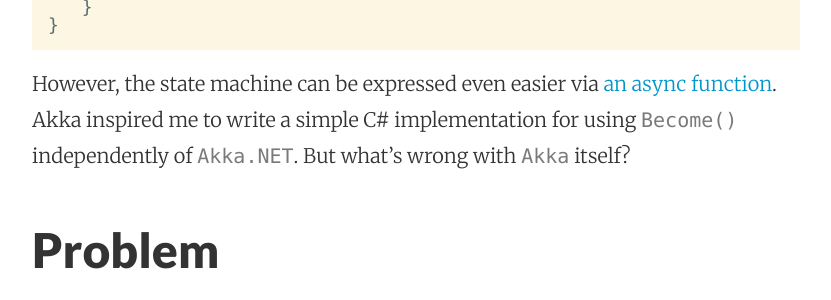
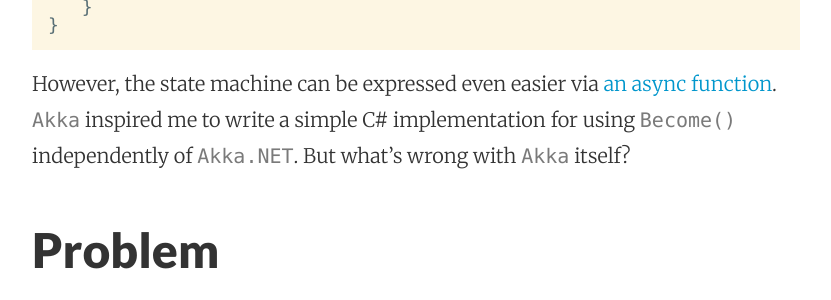
Before and after one commit to gaevoy/gaevoy.github.io, a Jekyll site: the page built from _posts/2019-02-08-state-machine.markdown, in a window 1280 px wide and 900 px high, scrolled down 632 px. Shown: the part 189-489 px from the top of the window, without its empty margins (224-1055 px from the left). Built offline with Jekyll 4.4.1, drawn with Linux system fonts in a browser that asks for light colours; nearby versions of some CDN libraries; comment, search, counter and statistics services are not loaded.

````diff
--- a/_posts/2019-02-08-state-machine.markdown
+++ b/_posts/2019-02-08-state-machine.markdown
@@ -37,7 +37,7 @@ class LightSwitchBehaviourActor : ReceiveActor
 }
 ```
 
-However, the state machine can be expressed even easier via [an async function](/2019/01/30/process-manager-as-async-function.html). Akka inspired me to write a simple C# implementation for using `Become()` independently of `Akka.NET`. But what's wrong with `Akka` itself?
+However, the state machine can be expressed even easier via [an async function](/2019/01/30/process-manager-as-async-function.html). `Akka` inspired me to write a simple C# implementation for using `Become()` independently of `Akka.NET`. But what's wrong with `Akka` itself?
 
 ## Problem
 
````
